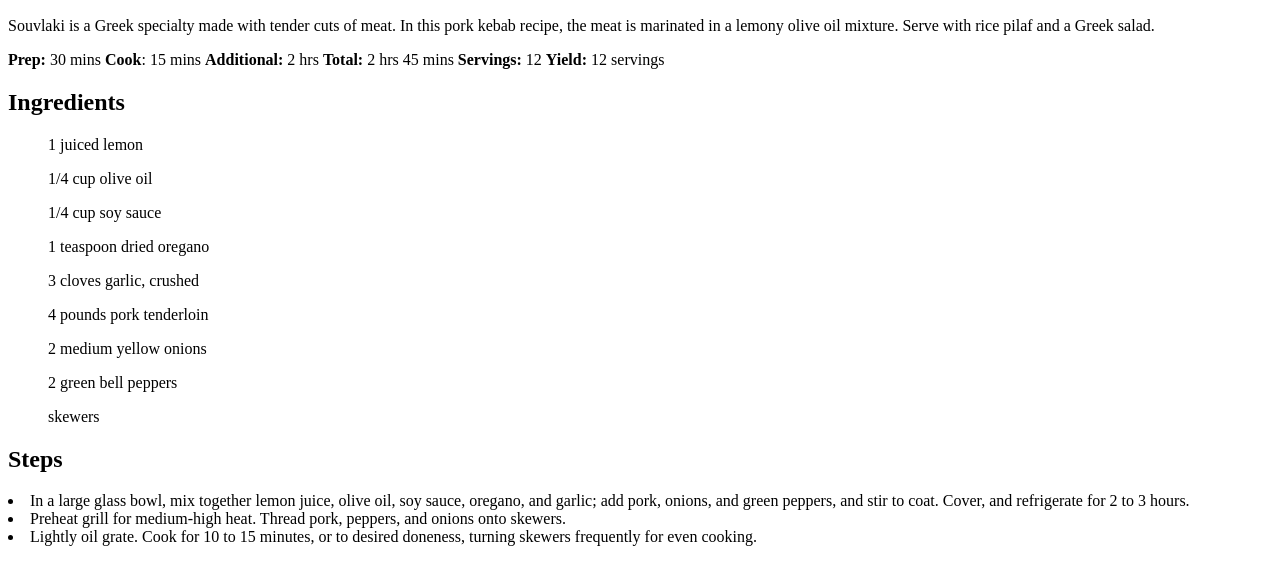
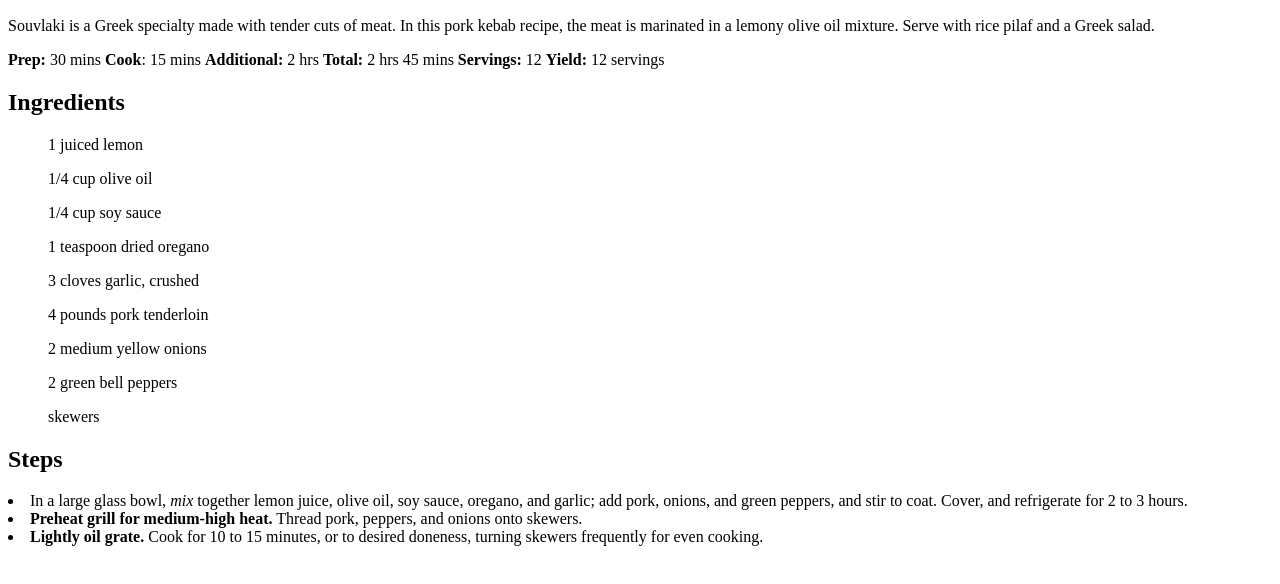
Before and after one commit to photiades/odin_recipes, a plain HTML site: page recipes/souvlaki.html in a window 1280 px wide. Shown: the part 110-694 px from the top of the page. Drawn offline with Linux system fonts and the light colour scheme.

Commit message:
fixed some things, i wonder why li doesnt show in numbers.

```diff
--- a/recipes/souvlaki.html
+++ b/recipes/souvlaki.html
@@ -32,8 +32,10 @@
     <ul>2 green bell peppers</ul>
     <ul>skewers</ul>
     <h2>Steps</h2>
-    <li>In a large glass bowl, mix together lemon juice, olive oil, soy sauce, oregano, and garlic; add pork, onions, and green peppers, and stir to coat. Cover, and refrigerate for 2 to 3 hours.</li>
-    <li>Preheat grill for medium-high heat. Thread pork, peppers, and onions onto skewers.</li>
-    <li>Lightly oil grate. Cook for 10 to 15 minutes, or to desired doneness, turning skewers frequently for even cooking.</li>
+    <li>In a large glass bowl, <em>mix</em> together lemon juice, olive oil, soy sauce, oregano, and garlic; add pork, onions, and green peppers, and stir to coat. Cover, and refrigerate for 2 to 3 hours.</li>
+
+    <li><strong>Preheat grill for medium-high heat.</strong> Thread pork, peppers, and onions onto skewers.</li>
+
+    <li><strong>Lightly oil grate.</strong> Cook for 10 to 15 minutes, or to desired doneness, turning skewers frequently for even cooking.</li>
     </body>
 </html>
```
